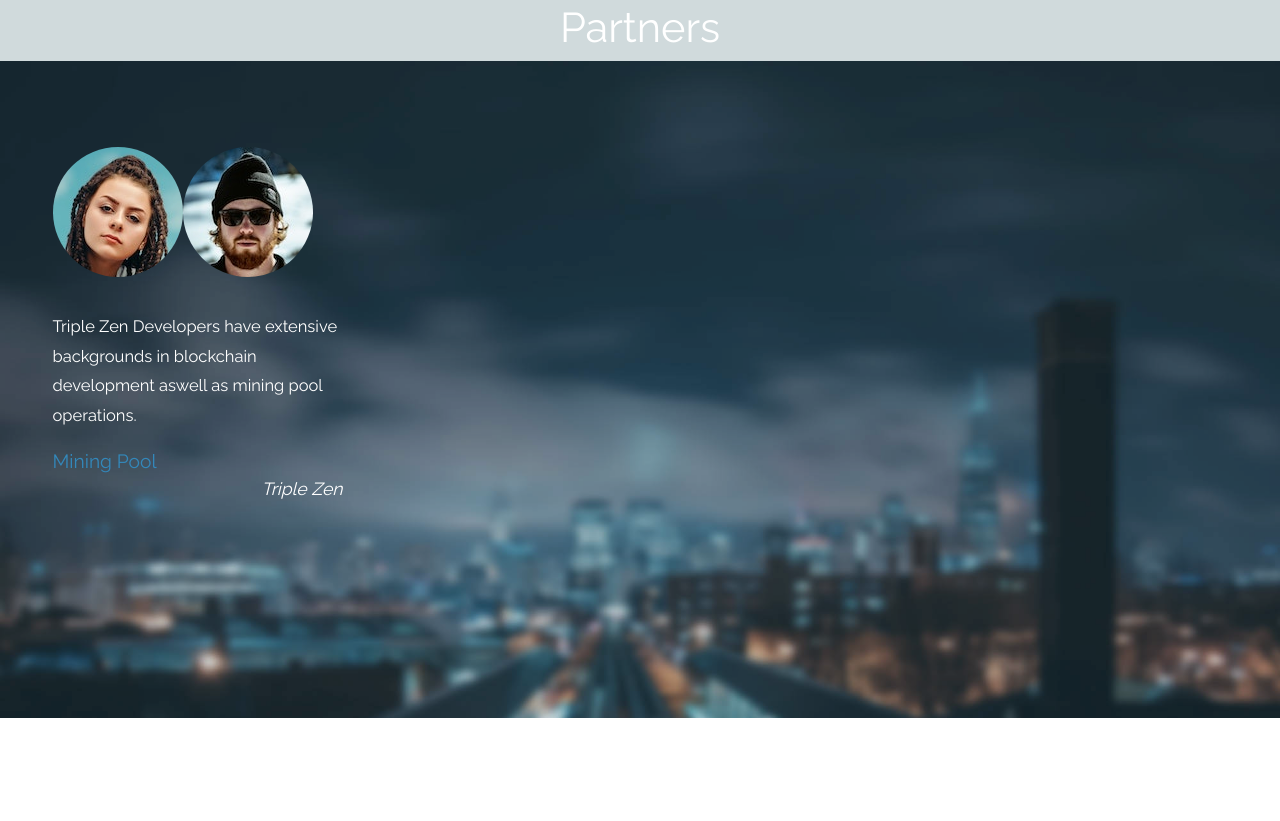
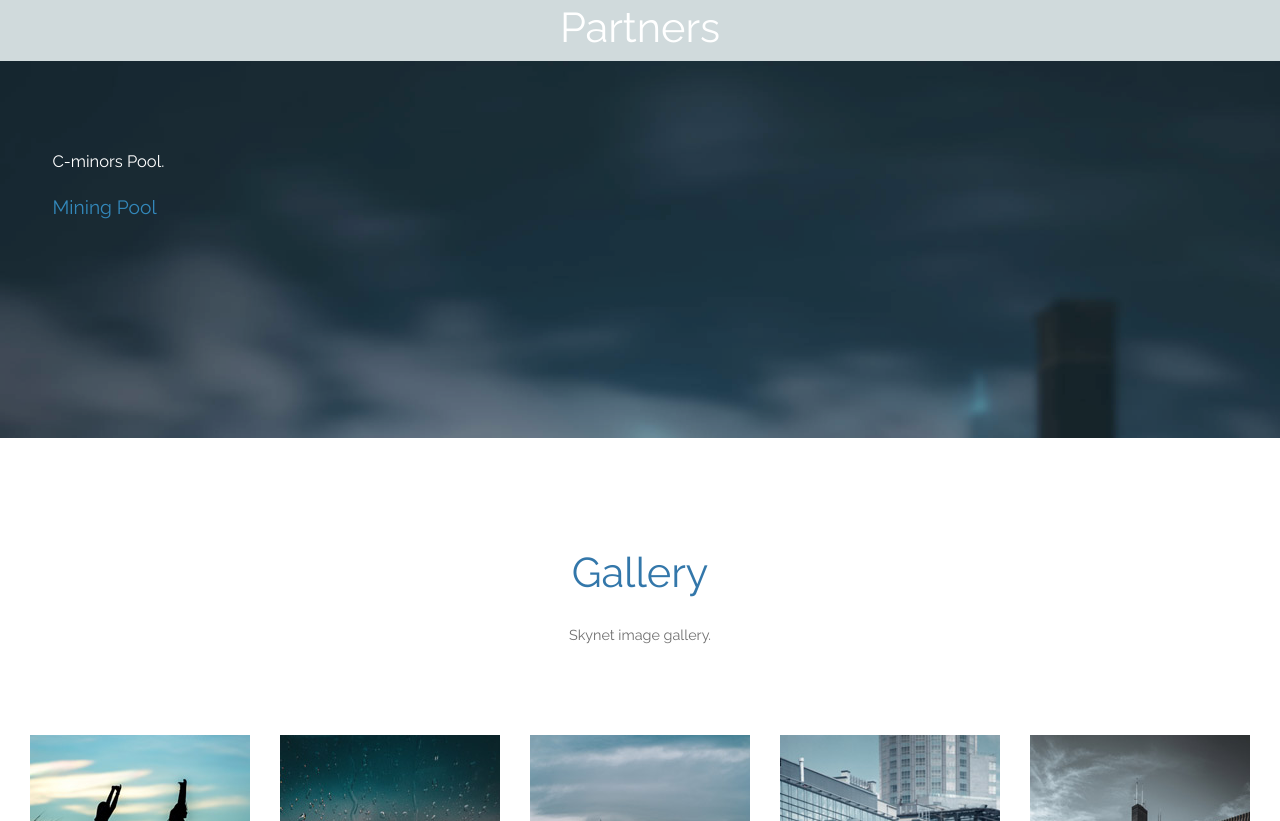
Before and after one commit to CyberDollar/web, a plain HTML site: page index.html in a window 1280 px wide. Shown: the part 1819-2640 px from the top of the page. Drawn offline with Linux system fonts and the light colour scheme.

Commit message:
Update index.html

```diff
--- a/index.html
+++ b/index.html
@@ -213,10 +213,10 @@
             <div class="mx-auto tm-gallery-container tm-gallery-container-2">
               <div class="inline-block">
                 <figure class="tm-testimonial-item">
-                  <img src="img/testimonial-img-01.jpg" alt="Image" class="img-fluid mx-auto"><img src="img/testimonial-img-02.jpg" alt="Image" class="img-fluid mx-auto">
-                  <blockquote>Triple Zen Developers have extensive backgrounds in blockchain development aswell as mining pool operations.</blockquote>
-                  <a href="https://triplezen.org">Mining Pool</a>
-                  <figcaption>Triple Zen</figcaption>
+                  <!--<img src="img/testimonial-img-01.jpg" alt="Image" class="img-fluid mx-auto"><img src="img/testimonial-img-02.jpg" alt="Image" class="img-fluid mx-auto">-->
+                  <blockquote>C-minors Pool.</blockquote>
+                  <a href="https://eu-merged-mine.cminors-pool.com/">Mining Pool</a>
+                  <figcaption></figcaption>
                 </figure>
 
                 <!--<figure class="tm-testimonial-item">
```
